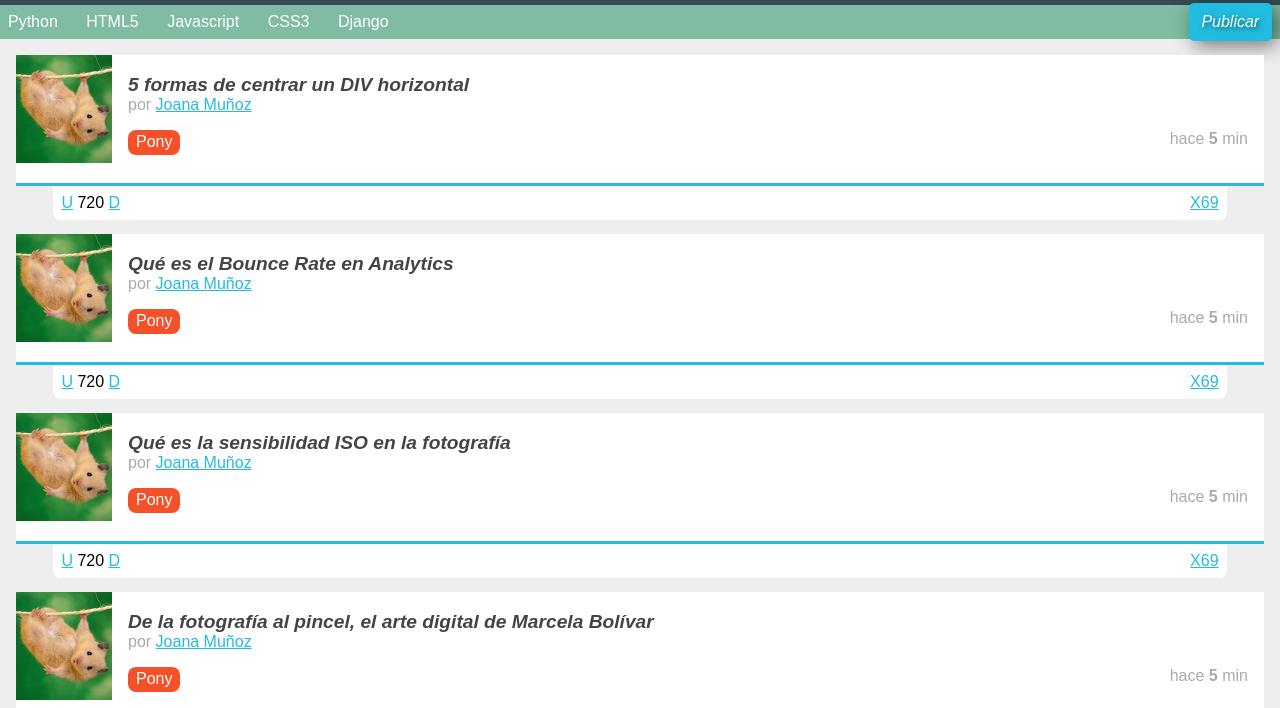
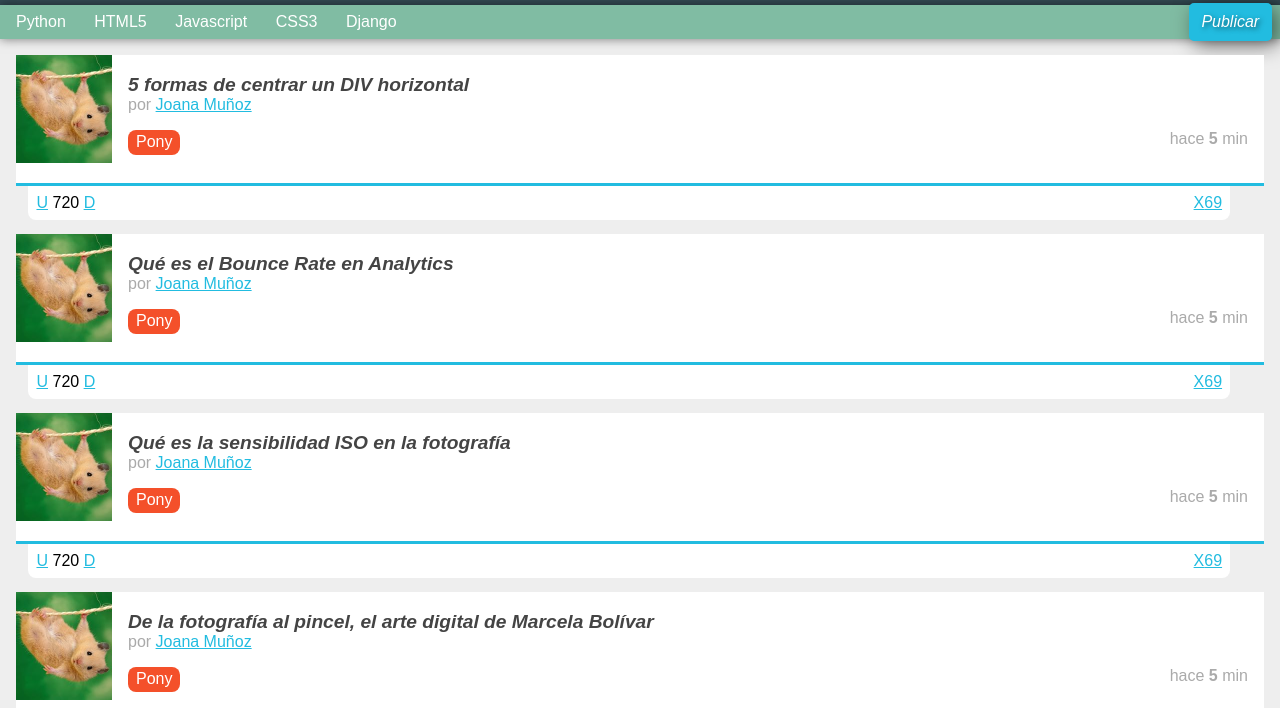
Before and after one commit to leomarvasquez/Clase2, a plain HTML site: page index.html in a window 1280 px wide. Shown: the part 92-800 px from the top of the page. Drawn offline with Linux system fonts and the light colour scheme.

Commit message:
Cambios Finales
cambios en el diseño del nav

```diff
--- a/estilos.css
+++ b/estilos.css
@@ -76,6 +76,8 @@ header #logo img
 nav
 {
 	background: #80BCA3;
+	box-shadow: rgba(0,0,0,0.5) 0px 0px 10px;
+	padding: 0 0.5em;
 	position: relative;
 }
 nav ul
@@ -171,12 +173,12 @@ nav ul #publicar_nav a
 {
 	background: white;
 	border-radius: 0 0 0.5em 0.5em;
-	left: 3%;
+	left: 1%;
 	margin-top: 3px;
 	padding: 0.5em 0.5em;
 	position: absolute;
-	right: 3%;
 	top: 100%;
+	width: 95%
 }
 #contenido .item .votacion .comentarios_item,
 #contenido .item .votacion .guardar_item
```
